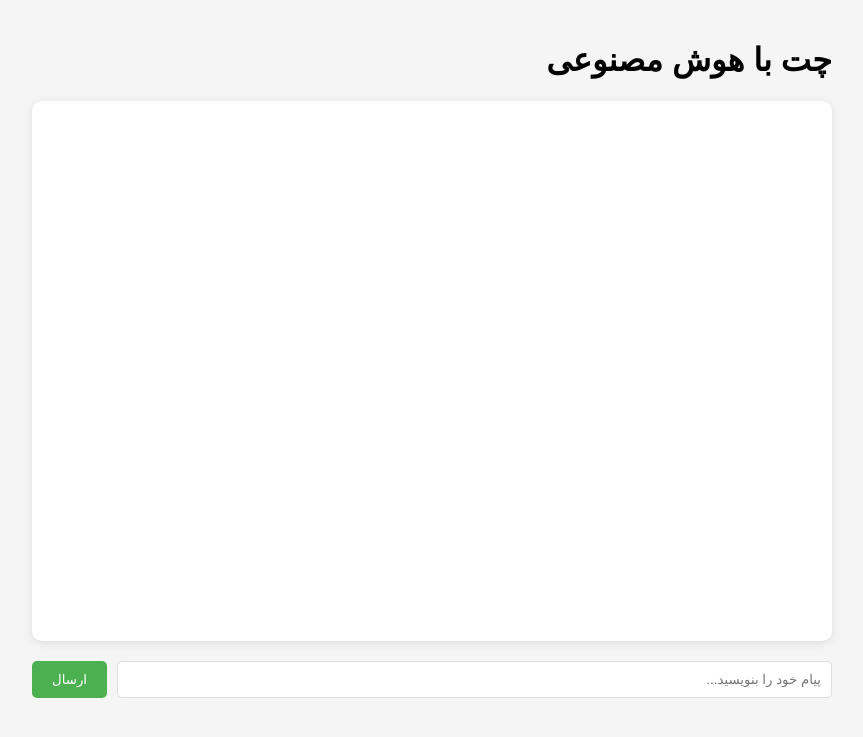
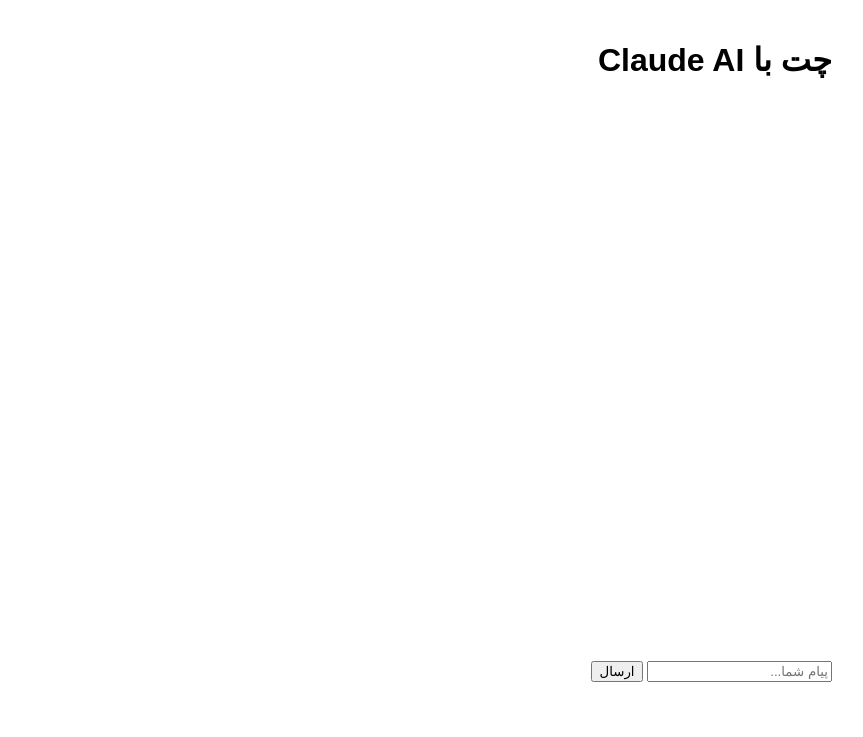
Before and after one commit to mbuiop/Mortza, a Flask app: page / in a window 1280 px wide. Shown: the top 737 px of the page, without its empty margins (208-1071 px from the left). Run offline with Flask 3, Linux system fonts and the light colour scheme.

Commit message:
Update chat.html

```diff
--- a/templates/chat.html
+++ b/templates/chat.html
@@ -2,115 +2,53 @@
 <html lang="fa" dir="rtl">
 <head>
     <meta charset="UTF-8">
-    <meta name="viewport" content="width=device-width, initial-scale=1.0">
-    <title>چت با هوش مصنوعی</title>
+    <title>چت با Claude AI</title>
     <style>
-        body {
-            font-family: Arial, sans-serif;
-            max-width: 800px;
-            margin: 0 auto;
-            padding: 20px;
-            background-color: #f5f5f5;
-        }
-        #chat-container {
-            background-color: white;
-            border-radius: 10px;
-            padding: 20px;
-            box-shadow: 0 2px 10px rgba(0,0,0,0.1);
-            height: 500px;
-            overflow-y: auto;
-            margin-bottom: 20px;
-        }
-        #message-form {
-            display: flex;
-            gap: 10px;
-        }
-        #message-input {
-            flex-grow: 1;
-            padding: 10px;
-            border: 1px solid #ddd;
-            border-radius: 5px;
-        }
-        button {
-            padding: 10px 20px;
-            background-color: #4CAF50;
-            color: white;
-            border: none;
-            border-radius: 5px;
-            cursor: pointer;
-        }
-        .user-message {
-            background-color: #e3f2fd;
-            padding: 10px;
-            border-radius: 5px;
-            margin-bottom: 10px;
-            text-align: left;
-        }
-        .assistant-message {
-            background-color: #f1f1f1;
-            padding: 10px;
-            border-radius: 5px;
-            margin-bottom: 10px;
-            text-align: left;
-        }
+        body { font-family: Arial, sans-serif; max-width: 800px; margin: 0 auto; padding: 20px; }
+        #chat-container { background: white; border-radius: 10px; padding: 20px; height: 500px; overflow-y: auto; margin-bottom: 20px; }
+        .user-message { background: #e3f2fd; padding: 10px; border-radius: 5px; margin-bottom: 10px; }
+        .assistant-message { background: #f1f1f1; padding: 10px; border-radius: 5px; margin-bottom: 10px; }
     </style>
 </head>
 <body>
-    <h1>چت با هوش مصنوعی</h1>
+    <h1>چت با Claude AI</h1>
     <div id="chat-container"></div>
     <form id="message-form">
-        <input type="text" id="message-input" placeholder="پیام خود را بنویسید..." required>
+        <input type="text" id="message-input" placeholder="پیام شما..." required>
         <button type="submit">ارسال</button>
     </form>
 
     <script>
-        const chatContainer = document.getElementById('chat-container');
-        const messageForm = document.getElementById('message-form');
-        const messageInput = document.getElementById('message-input');
-
-        messageForm.addEventListener('submit', async (e) => {
+        document.getElementById('message-form').addEventListener('submit', async function(e) {
             e.preventDefault();
-            const message = messageInput.value;
+            const input = document.getElementById('message-input');
+            const message = input.value;
 
             if (!message) return;
 
             // نمایش پیام کاربر
-            const userMessageDiv = document.createElement('div');
-            userMessageDiv.className = 'user-message';
-            userMessageDiv.textContent = `شما: ${message}`;
-            chatContainer.appendChild(userMessageDiv);
+            const chatContainer = document.getElementById('chat-container');
+            chatContainer.innerHTML += `<div class="user-message">شما: ${message}</div>`;
 
-            // پاک کردن فیلد ورودی
-            messageInput.value = '';
+            input.value = '';
 
             try {
-                // ارسال درخواست به سرور
                 const response = await fetch('/chat', {
                     method: 'POST',
-                    headers: {
-                        'Content-Type': 'application/x-www-form-urlencoded',
-                    },
+                    headers: { 'Content-Type': 'application/x-www-form-urlencoded' },
                     body: `message=${encodeURIComponent(message)}`
                 });
 
                 const data = await response.json();
 
-                if (data.error) {
-                    throw new Error(data.error);
-                }
+                if (data.error) throw new Error(data.error);
 
-                // نمایش پاسخ هوش مصنوعی
-                const assistantMessageDiv = document.createElement('div');
-                assistantMessageDiv.className = 'assistant-message';
-                assistantMessageDiv.textContent = `هوش مصنوعی: ${data.reply}`;
-                chatContainer.appendChild(assistantMessageDiv);
-
-                // اسکرول به پایین
+                // نمایش پاسخ
+                chatContainer.innerHTML += `<div class="assistant-message">کلود: ${data.reply}</div>`;
                 chatContainer.scrollTop = chatContainer.scrollHeight;
-
             } catch (error) {
                 console.error('Error:', error);
-                alert('خطا در ارتباط با سرور. لطفاً دوباره تلاش کنید.');
+                alert('خطا در ارتباط با سرور');
             }
         });
     </script>
```
